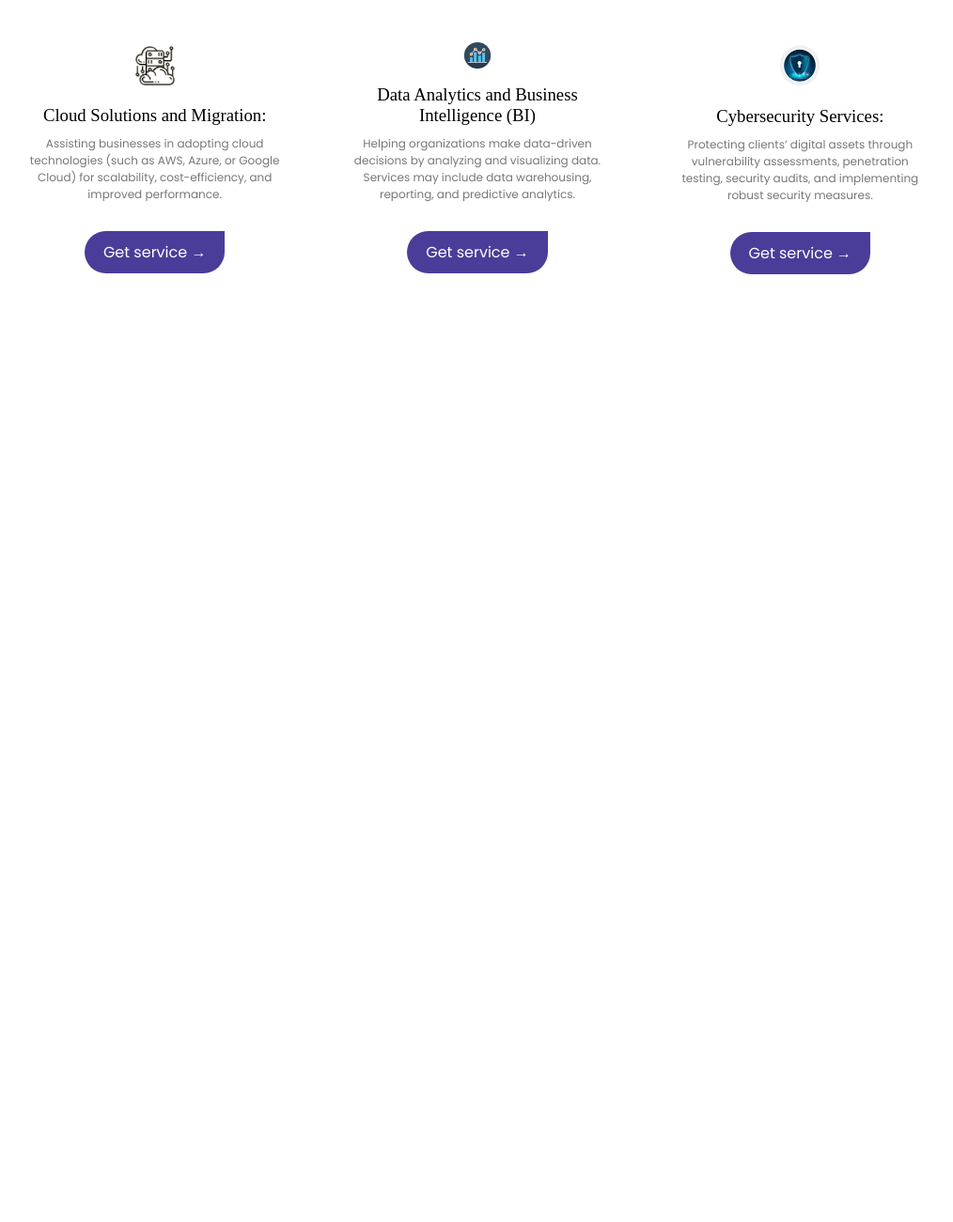
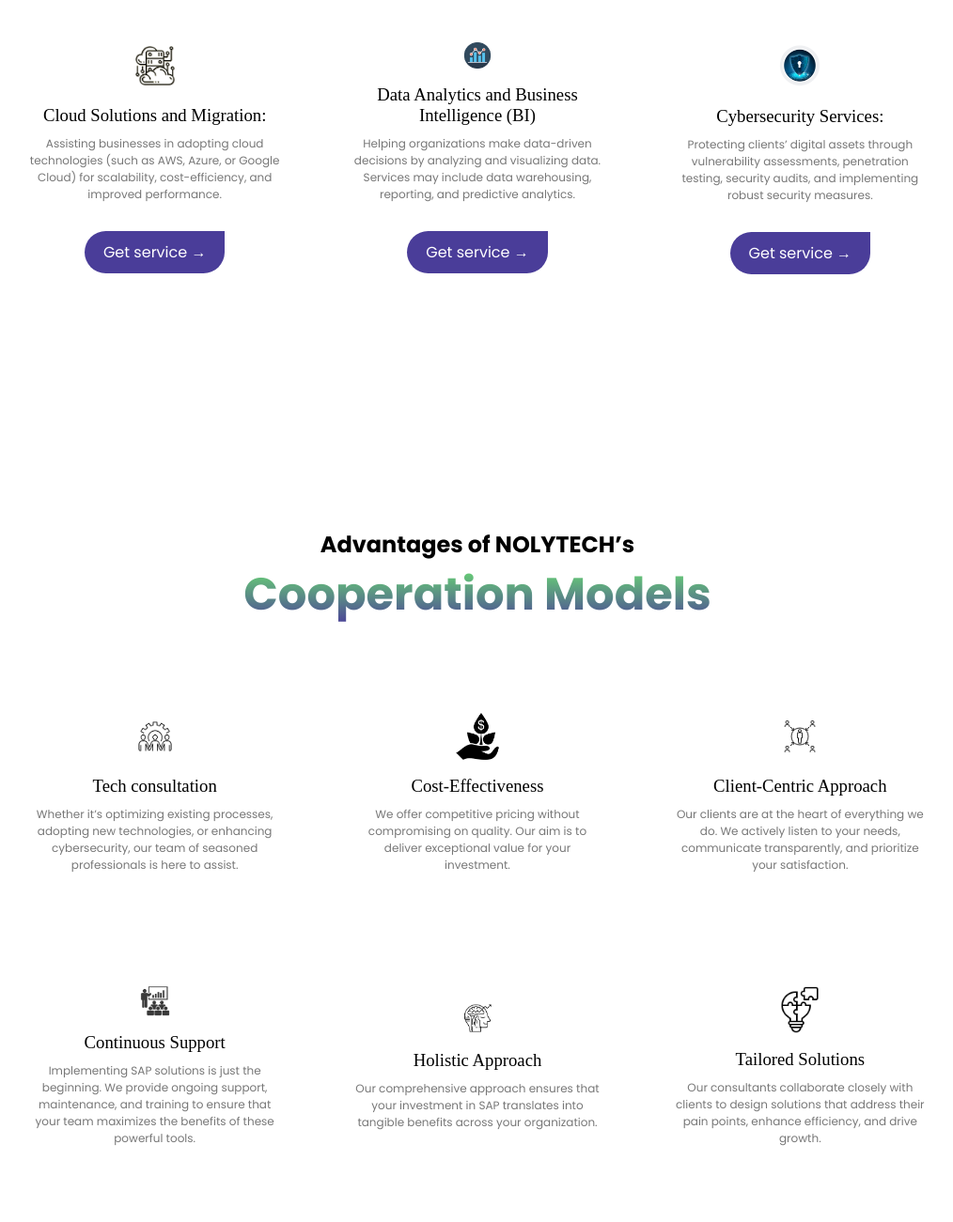
Before and after one commit to Anonymousbeliever/NOLYTECH, a plain HTML site: page service.html in a window 1280 px wide. Shown: the part 1291-2592 px from the top of the page at 94% size, without its empty margins (132-1146 px from the left). Before the commit the page ends 1653 px from the top, so only its background shows below. Drawn offline with Linux system fonts and the light colour scheme.

Commit message:
added some images

```diff
--- a/service.html
+++ b/service.html
@@ -89,6 +89,50 @@
             </div>
         </div>
     </div>
+    <!-- Advantages -->
+    <div class="key-service">
+        <h2>Advantages of NOLYTECH’s <br><span class="service-text"> Cooperation Models</span></h2>
+        <div class="small-container">
+            <div class="row">
+                <div class="col-3">
+                    <img src="img/adv1.png">
+                    <h3>Tech consultation</h3>
+                    <p> Whether it’s optimizing existing processes, adopting new technologies, or enhancing
+                        cybersecurity, our team of seasoned professionals is here to assist.</p>
+                </div>
+                <div class="col-3">
+                    <img src="img/adv2.png">
+                    <h3>Cost-Effectiveness</h3>
+                    <p> We offer competitive pricing without compromising on quality. Our aim is to deliver exceptional
+                        value for your investment.</p>
+                </div>
+                <div class="col-3">
+                    <img src="img/adv3.png">
+                    <h3>Client-Centric Approach</h3>
+                    <p> Our clients are at the heart of everything we do. We actively listen to your needs, communicate
+                        transparently, and prioritize your satisfaction.</p>
+                </div>
+                <div class="col-3">
+                    <img src="img/adv4.png">
+                    <h3>Continuous Support </h3>
+                    <p> Implementing SAP solutions is just the beginning. We provide ongoing support, maintenance, and
+                        training to ensure that your team maximizes the benefits of these powerful tools.</p>
+                </div>
+                <div class="col-3">
+                    <img src="img/adv5.png">
+                    <h3>Holistic Approach</h3>
+                    <p>Our comprehensive approach ensures that your investment in SAP translates into tangible benefits
+                        across your organization.</p>
+                </div>
+                <div class="col-3">
+                    <img src="img/adv6.png">
+                    <h3>Tailored Solutions</h3>
+                    <p>Our consultants collaborate closely with clients to design solutions that address their pain
+                        points, enhance efficiency, and drive growth.</p>
+                </div>
+            </div>
+        </div>
+    </div>
 
 
 </body>
```
